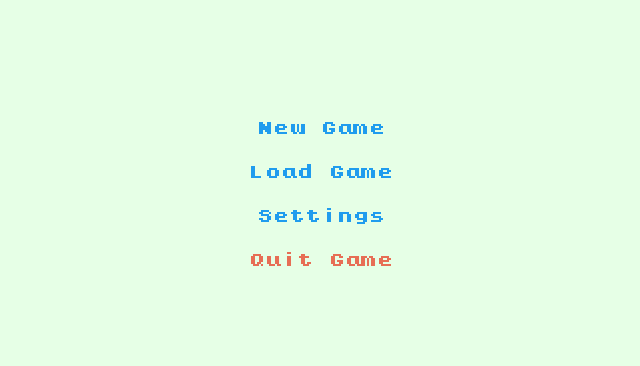
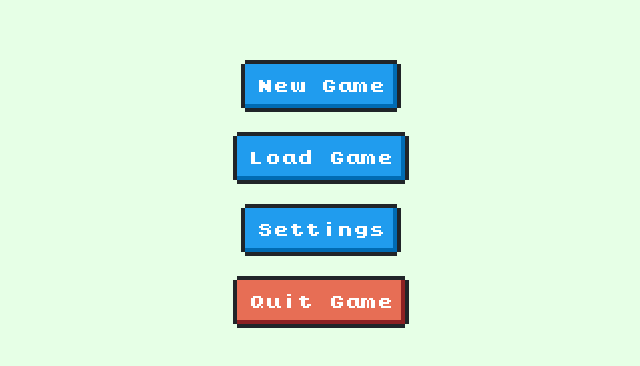
Before and after one commit to yichunsung/starland-tribe.app, an Angular app: page / in a window 1280 px wide. Shown: the part 196-562 px from the top of the page, without its empty margins (319-959 px from the left). Built offline with nearby package versions, Linux system fonts and the light colour scheme; no server answers.

Commit message:
Updated routerLink in menu.

```diff
--- a/angular.json
+++ b/angular.json
@@ -1,5 +1,8 @@
 {
   "$schema": "./node_modules/@angular/cli/lib/config/schema.json",
+  "cli": {
+    "analytics": "45754d28-a39b-4d39-a252-0cc7e5664278"
+  },
   "version": 1,
   "newProjectRoot": "projects",
   "projects": {
--- a/src/app/layouts/layouts.module.ts
+++ b/src/app/layouts/layouts.module.ts
@@ -1,12 +1,14 @@
 import { NgModule } from '@angular/core';
 import { CommonModule } from '@angular/common';
+import { AppRoutingModule } from '../app-routing.module';
 import { LayoutsComponent } from './layouts.component';
 import { MenuComponent } from './menu/menu.component';
 
 @NgModule({
   declarations: [LayoutsComponent, MenuComponent],
   imports: [
-    CommonModule
+    CommonModule,
+    AppRoutingModule
   ],
   exports: [
     LayoutsComponent
--- a/src/app/layouts/menu/menu.component.html
+++ b/src/app/layouts/menu/menu.component.html
@@ -1,9 +1,14 @@
 <section class="menu-section">
   <main class="menu-container">
     <div class="menu-item" *ngFor="let menuItem of menuList; index as idx">
-      <span class="nes-text" [class]="menuItem.style">
+      <button
+        type="button"
+        class="nes-btn"
+        [class]="menuItem.style"
+        [routerLink]="menuItem.path"
+      >
         {{ menuItem.title }}
-      </span>
+      </button>
     </div>
   </main>
 </section>
```
